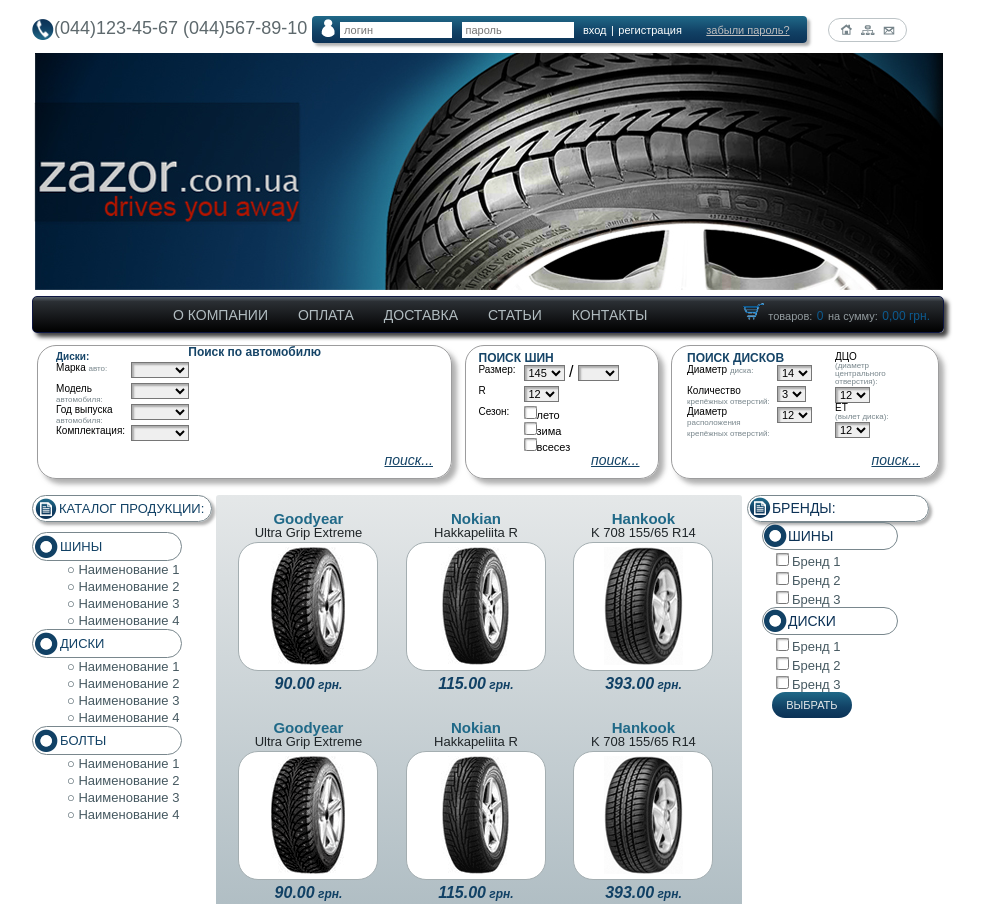
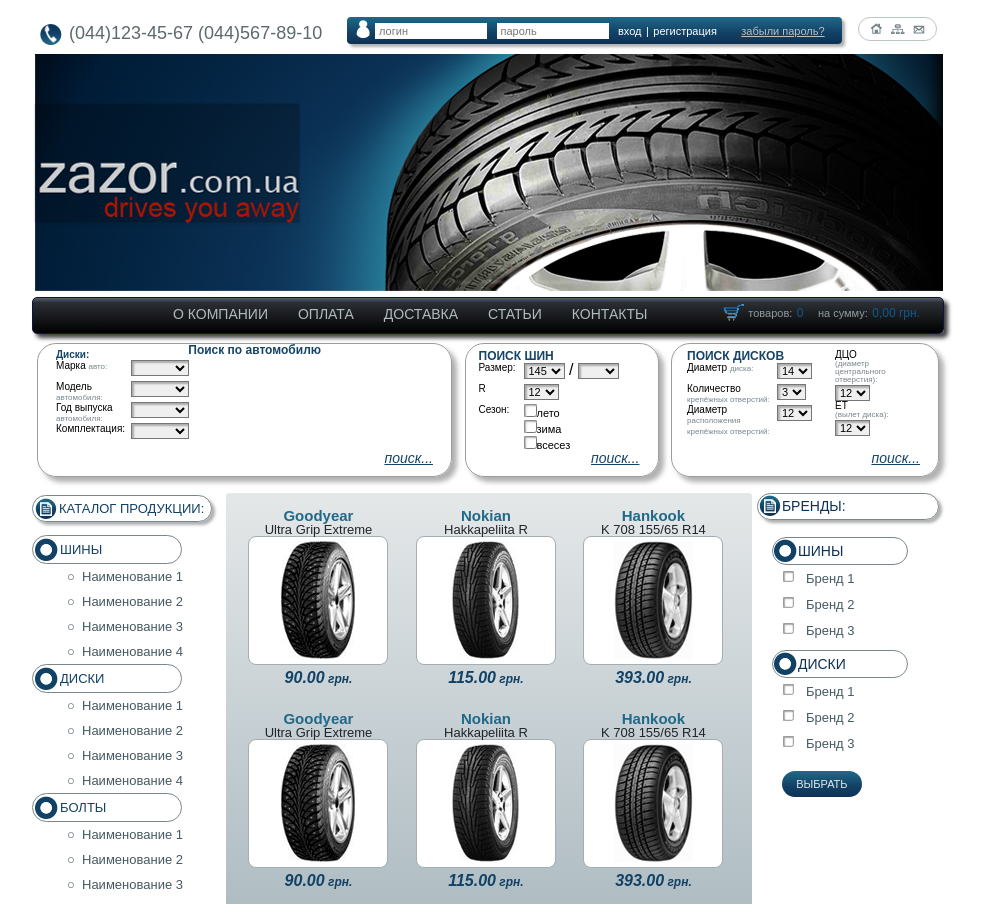
Before and after one commit to VanekJalba/Homework.Tech_Skills, a plain HTML site: page HTML_06/index.html in a window 1280 px wide. Shown: the top 904 px of the page, without its empty margins (152-1134 px from the left). Drawn offline with Linux system fonts and the light colour scheme.

Commit message:
Fixed everything except of search forms

```diff
--- a/HTML_06/css/style.css
+++ b/HTML_06/css/style.css
@@ -1,32 +1,33 @@
 .wrapper {
   width: 912px;
   margin: 0 auto;
-  padding: 16px 44px 0 44px;
-  /*background-color: red;*/
+  padding: 21px 44px 0 44px;
   font-family: Arial, sans-serif;
 }
-
 /*header*/
-
 header {
-  margin-bottom: 10px;
+  margin-bottom: 6px;
 }
 .contact-tel{
   display: inline-block;
   font-size: 18px;
   color: #5e696d;
+  margin-left: 8px;
+  margin-right: 20px;
 }
 .contact-tel img{
   float: left;
+  margin-right: 7px;
 }
-
+.contact-tel>span{
+  /*font-stretch: expanded;;*/
+}
 /*login form*/
-
 .login {
   -webkit-box-shadow: 3px 3px 3px 0px rgba(150,150,150,0.75);
 -moz-box-shadow: 3px 3px 3px 0px rgba(150,150,150,0.75);
 box-shadow: 3px 3px 3px 0px rgba(150,150,150,0.75);
-  margin-right: 17px;
+  margin-right: 12px;
   border-radius: 4px;
   display: inline-block;
   width: 495px;
@@ -37,7 +38,8 @@
 background: -webkit-linear-gradient(top,  rgba(32,105,136,1) 0%,rgba(17,65,101,1) 59%,rgba(12,50,86,1) 100%);
 background: linear-gradient(to bottom,  rgba(32,105,136,1) 0%,rgba(17,65,101,1) 59%,rgba(12,50,86,1) 100%);
 filter: progid:DXImageTransform.Microsoft.gradient( startColorstr='#206988', endColorstr='#0c3256',GradientType=0 );
-
+  position: relative;
+  top: -4px;
   /*background-color: green;*/
 }
 .login img{
@@ -52,6 +54,7 @@
   /*clear: both;*/
   /*margin: 1px;*/
 }
+
 .login_form_header {
   display: inline-block;
 }
@@ -62,7 +65,6 @@
   padding: 0 4px;
   width: 104px;
   margin-right: 5px;
-
   /*background-color: brown;*/
 }
 .login_form_header input[type="submit"] {
@@ -77,12 +79,11 @@
   font-size: 11px;
   color: white;
 }
-.a_restore_password{
+.a_restore_password {
   margin-left: 20px;
   font-size: 11px;
   color: #bfbfbf;
 }
-
 /*main links*/
 
 .main_links {
@@ -94,70 +95,75 @@
   width: 77px;
   height: 22px;
   border-radius: 22px;
+  top:-6px;
+  position:relative;
   /*background-color: lime;*/
 }
 .main_links a{
   padding: 0 2px;
 }
-
 /*big logo*/
-
 .big_logo {
   display: block;
   margin: 0 auto 6px auto;
 }
-
 /*main menu*/
-
 .main_menu_nav {
   -webkit-box-shadow: 4px 4px 4px 0px rgba(0,0,0,0.75);
   -moz-box-shadow: 4px 4px 4px 0px rgba(0,0,0,0.75);
   box-shadow: 4px 4px 4px 0px rgba(0,0,0,0.75);
   border-radius: 5px;
   border: 1px solid #0d1642;
-  padding-left: 125px;
+  margin-bottom: 9px;
   padding-right: 13px;
-  margin-bottom: 12px;
   height: 35px;
   line-height: 35px;
-  background: rgb(87,96,104);
-background: -moz-linear-gradient(top,  rgba(87,96,104,1) 0%, rgba(43,47,52,1) 13%, rgba(0,0,0,1) 100%);
-background: -webkit-linear-gradient(top,  rgba(87,96,104,1) 0%,rgba(43,47,52,1) 13%,rgba(0,0,0,1) 100%);
   background: linear-gradient(to bottom,  rgba(87,96,104,1) 0%,rgba(43,47,52,1) 13%,rgba(0,0,0,1) 100%);
   filter: progid:DXImageTransform.Microsoft.gradient( startColorstr='#576068', endColorstr='#000000',GradientType=0 );
-
-  /*background-color: purple;*/
+  padding-left: 125px;
 }
 .main_menu, .main_menu li {
   float: left;
 }
 .main_menu li{
-  margin-top: 4px;
   line-height: 27px;
   /*background-color: yellow;*/
   padding: 0 15px 0 15px;
-
+  margin-top: 2px;
+  line-height: 27px;
 }
 .main_menu li a{
   text-decoration: none;
   font-size: 14px;
   color: #b1bcc0;
-
 }
 .cart {
   float: right;
 }
-.menu_text_price{
-  /*line-height: 27px;*/
+.menu_text_price {
   font-size: 11px;
   color: #929b9f;
 }
-.menu_price{
+.price_block{
+  clear: left;
+  margin-top: -9px;
+  /*line-height: 37px;*/
+  vertical-align: middle;
+  /*margin-bottom: 10px;*/
+  /*line-height: 37px;*/
+  display: inline-block;
+  /*margin-bottom: 10px;*/
+  /*line-height: 37px;*/
+  position: relative;
+  /*position: absolute;*/
+}
+.menu_price {
+  margin-right: 10px;
   font-size: 12px;
   color: #0d5a8f;
+  text-align: left;
 }
 /*SEARCH FORMS*/
-
 .search-forms {
   padding: 0 5px;
   text-align: justify;
@@ -210,12 +216,8 @@
   color: #154467;
   font-size: 14px;
   position: absolute;
-  /*bottom: 10;*/
-  /*right: 18;*/
 }
-
 /*search form by auto*/
-
 .s_f_auto_label {
   width: 75px;
   line-height: 8px;
@@ -252,15 +254,12 @@
 }
 .search_by_auto select {
   display: block;
-  /*border: none;*/
   font-size: 11px;
   -webkit-box-shadow: inset 2px 2px 2px 0px rgba(150,150,150,0.75);
   -moz-box-shadow: inset 2px 2px 2px 0px rgba(150,150,150,0.75);
   box-shadow: inset 2px 2px 2px 0px rgba(150,150,150,0.75);
 }
-
 /*search form by tires*/
-
 .search_tires {
   position: relative;
   vertical-align: top;
@@ -310,9 +309,7 @@
 .s_f_tire_checkbox_block {
   display: inline-block;
 }
-
 /*search form by disk*/
-
 .search_disk {
   position: relative;
   vertical-align: top;
@@ -350,18 +347,17 @@
 .s_f_disk_row {
   min-height: 21px;
 }
-
 /*ASIDE PRODUCT CATALOG*/
-
 .product_catalog {
   display: inline-block;
   vertical-align: top;
-  /*float: left;*/
   width: 180px;
+  margin-right: 10px;
 }
 .aside_header {
+  margin-top: 2px;
+  margin-bottom: 13px;
   width: 178px;
-  /*height: 24px;*/
   border: 1px solid #79878d;
   border-radius: 25px;
   height: 25px;
@@ -391,22 +387,21 @@
   margin: 2px;
 }
 .product_catalog a {
-  line-height: 17px;
+  line-height: 25px;
   text-decoration: none;
   margin-left: 35px;
   font-size: 13px;
   color: #465961;
 }
 .product_catalog a:before {
-  content: "\25cb  ";
+  content: "\25cb";
+  display: inline-block;
+  width: 15px;
   color: #465961;
 }
-
 /*PRODUCT TABLE*/
-
 .product_table {
   border-radius: 3px;
-
   vertical-align: top;
   padding: 0 29px 0 22px;
   text-align: justify;
@@ -428,24 +423,22 @@
   text-decoration: none;
 }
 .product_table li {
-  margin: 16px 0 12px 0;
+  margin: 15px 0 10px 0;
   text-align: center;
   display: inline-block;
 }
 .product_cell {
-  /*vertical-align: middle;*/
-  margin: 3px 0 5px 0;
+  margin: 0 0 5px 0;
   text-align: center;
   height: 127px;
   width: 138px;
   border: 1px solid #a4aeb1;
-  border-radius: 20px;
+  border-radius: 8px;
   background-color: white;
 }
 .product_cell img{
   margin-top: 4px;
 }
-
 .product_name {
   color: #206988;
   font-size: 15px;
@@ -466,20 +459,26 @@
   font-size: 12px;
 }
 /*ASIDE SEARCH BRAND*/
-.search_form_brandname{
-  /*float: right;*/
+.search_form_brandname {
   display: inline-block;
   vertical-align: top;
   width: 182px;
 }
 .search_form_brandname input[type="checkbox"]{
+  margin: 5px 11px 0 0;
+  transform: scale(0.8);
+  -webkit-transform: scale(0.8);
   -webkit-box-shadow: inset 2px 2px 2px 0px rgba(150,150,150,0.75);
 -moz-box-shadow: inset 2px 2px 2px 0px rgba(150,150,150,0.75);
 box-shadow: inset 2px 2px 2px 0px rgba(150,150,150,0.75);
 }
-.search_form_brandname_header{
+.search_form_brandname_header {
+  display: inline-block;
+  vertical-align: middle;
+  margin-bottom: 17px;
   width: 180px;
   height: 25px;
+  line-height: 25px;
   border: 1px solid #79878d;
   color: #0c3256;
   font-size: 14px;
@@ -493,14 +492,13 @@
   float: left;
   margin: 1px;
 }
-.search_form_brandname_header_item{
+.search_form_brandname_header_item {
+  line-height: 26px;
   margin-left: 15px;
-  /*display: block;*/
   font-size: 14px;
   color: #0c3256;
   width: 134px;
   height: 26px;
-  line-height: 26px;
   border-radius: 26px;
   border: 1px solid #79878d;
 }
@@ -508,13 +506,18 @@
   float: left;
   margin: 1px;
     }
-.aside_check_item{
+.aside_check_item {
+  line-height: 25px;
   display: block;
   margin-left: 25px;
   font-size: 13px;
   color: #465961;
 }
-.aside_brand_button{
+.aside_check_item:last-child{
+  margin-bottom: 7px;
+}
+.aside_brand_button {
+  margin-top: 8px;
   height: 26px;
   width: 80px;
   border: none;
@@ -523,35 +526,28 @@
   color: #e5e9ea;
   cursor: pointer;
   margin-left: 25px;
-  background: rgb(32,105,136);
-background: -moz-linear-gradient(top,  rgba(32,105,136,1) 0%, rgba(17,65,101,1) 59%, rgba(12,50,86,1) 100%);
-background: -webkit-linear-gradient(top,  rgba(32,105,136,1) 0%,rgba(17,65,101,1) 59%,rgba(12,50,86,1) 100%);
   background: linear-gradient(to bottom,  rgba(32,105,136,1) 0%,rgba(17,65,101,1) 59%,rgba(12,50,86,1) 100%);
   filter: progid:DXImageTransform.Microsoft.gradient( startColorstr='#206988', endColorstr='#0c3256',GradientType=0 );
-
 }
 /*tire_brand_list*/
-.tire_brand_list{
+.tire_brand_list {
   display: block;
   margin: 38px 0 25px 0;
-  /*margin: 0 auto;*/
   text-align: center;
 }
 /*FOOTER*/
-footer{
-  padding:18px 0 50px 0;
+footer {
+  padding: 8px 0 50px 0;
   text-align: center;
   background-color: #213a4d;
 }
 
-.footer_menu_item{
-  /*line-height: 22px*/
+.footer_menu_item {
   display: inline-block;
-  /*float: left;*/
 }
 .footer_menu_item:first-child,
 .footer_menu_item:nth-child(2),
-.footer_menu_item:nth-child(3){
+.footer_menu_item:nth-child(3) {
   border-right: 1px solid #bec6c9;
 }
 .footer_menu_item a{
@@ -561,21 +557,15 @@
   font-size: 12px;
   color:#bec6c9;
 }
-footer nav ul{
-  /*height: 22px;*/
-  /*line-height: 22px;*/
-  /*margin-bottom: 18px;*/
-}
 /*clear flow*/
-.copyright{
-  font-size: 10px;
-  color: #7f4740;
-  display: block;
-  margin-top: 18px;
-  /*padding-bottom: 50px;*/
-}
 .clearfix:after {
   display: block;
   content: "";
   clear: both;
 }
+.copyright {
+  font-size: 10px;
+  color: #7f4740;
+  display: block;
+  margin-top: 15px;
+}
--- a/HTML_06/index.html
+++ b/HTML_06/index.html
@@ -43,10 +43,12 @@
       </ul>
       <div class="cart">
         <img class="clearfix" src="img/cart_icon.png" alt="">
+        <div class="price_block">
         <span class="menu_text_price">товаров:</span>
         <span class="menu_price">0</span>
         <span class="menu_text_price">на сумму:</span>
         <span class="menu_price">0,00 грн.</span>
+        </div>
       </div>
     </nav>
     <!-- Search forms block 3 parts -->
@@ -436,9 +438,9 @@
       <!-- aside searching form by brandname -->
       <aside class="search_form_brandname">
         <form class="" action="index.html" method="post">
-          <p class="search_form_brandname_header"><img src="img/chart_icon.png" alt="">БРЕНДЫ:</p>
+          <p class="search_form_brandname_header"><img src="img/chart_icon.png" alt=""><span>БРЕНДЫ:</span></p>
               <fieldset>
-                <legend class="search_form_brandname_header_item"><img src="img/tires_icon.png" alt="">ШИНЫ</legend>
+                <legend class="search_form_brandname_header_item"><img src="img/tires_icon.png" alt=""><span>ШИНЫ</span></legend>
                 <label class="aside_check_item">
                   <input type="checkbox" name="tire_brand">Бренд 1</label>
                 <label class="aside_check_item">
@@ -447,7 +449,7 @@
                   <input type="checkbox" name="tire_brand">Бренд 3</label>
               </fieldset>
               <fieldset>
-                <legend class="search_form_brandname_header_item"><img src="img/tires_icon.png" alt="">ДИСКИ</legend>
+                <legend class="search_form_brandname_header_item"><img src="img/tires_icon.png" alt=""><span>ДИСКИ</span></legend>
                 <label class="aside_check_item">
                   <input type="checkbox" name="disk_brand">Бренд 1</label>
                 <label class="aside_check_item">
```
Also changed, not shown: HTML_06/img/chart_icon_.png (deleted), HTML_06/img/phone_icon_.png (deleted). Lines whose indentation alone changed are shown as unchanged.
